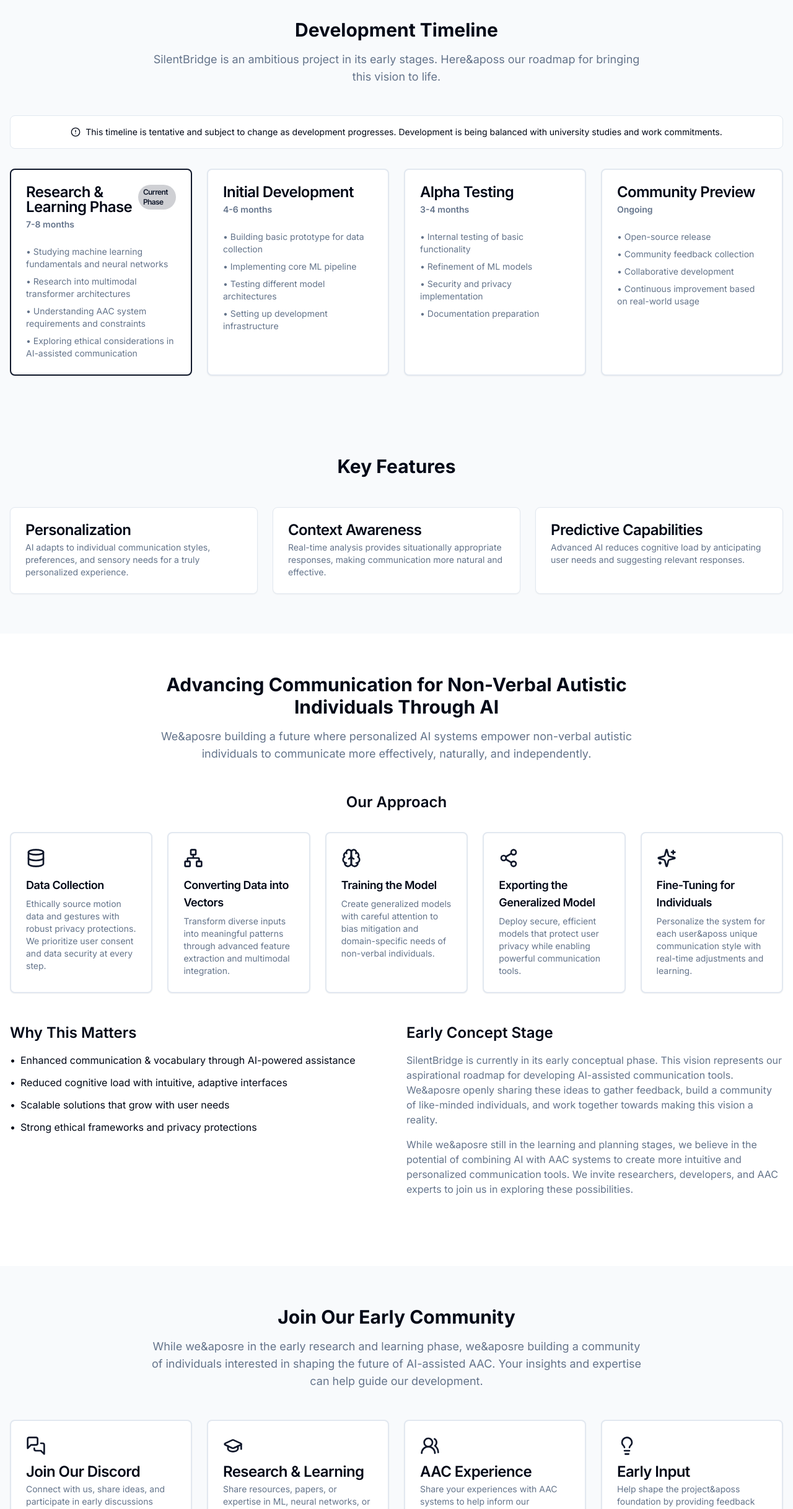
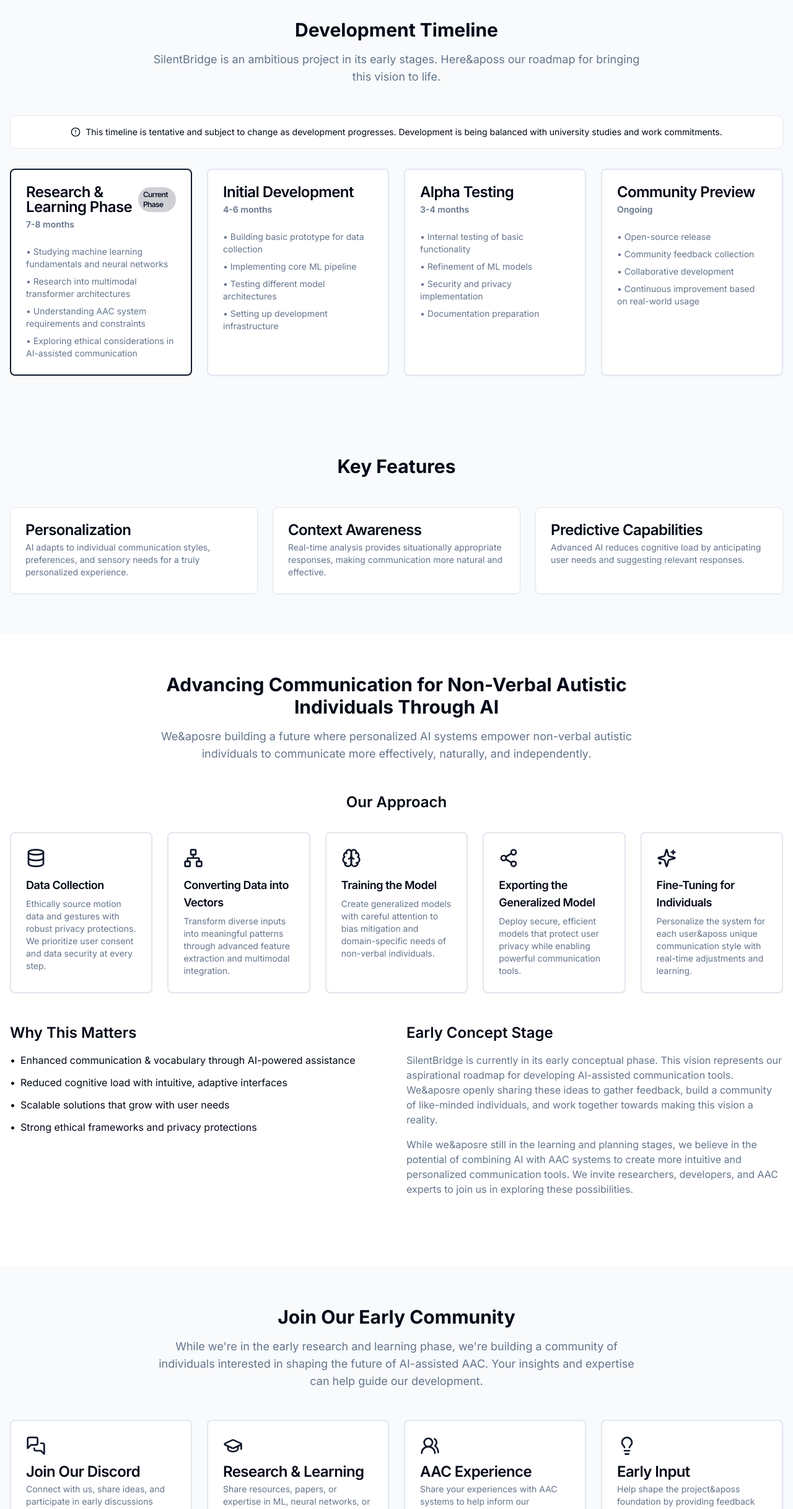
Before and after one commit to KaidenLarsen/silentbridge, a Next.js app: page / in a window 1280 px wide. Shown: the part 675-3109 px from the top of the page at 62% size. Built offline with nearby package versions, Linux system fonts and the light colour scheme.

Commit message:
fixed some improperly displaying text

```diff
--- a/src/components/home/contributing-section.tsx
+++ b/src/components/home/contributing-section.tsx
@@ -38,7 +38,7 @@
         <div className="text-center mb-12">
           <h2 className="text-3xl font-bold mb-4">Join Our Early Community</h2>
           <p className="text-lg text-muted-foreground max-w-[800px] mx-auto">
-            While we&aposre in the early research and learning phase, we&aposre building a community of
+            While we're in the early research and learning phase, we're building a community of
             individuals interested in shaping the future of AI-assisted AAC. Your insights and
             expertise can help guide our development.
           </p>
--- a/src/components/home/timeline-section.tsx
+++ b/src/components/home/timeline-section.tsx
@@ -72,7 +72,7 @@
           {phases.map((phase) => (
             <Card key={phase.title} className={`border-2 ${phase.current ? 'border-primary' : ''}`}>
               <CardHeader>
-                <CardTitle className="flex justify-between items-start">
+                <CardTitle className="flex justify-between items-center">
                   <span>{phase.title}</span>
                   {phase.current && (
                     <span className="text-xs bg-primary/20 text-primary px-2 py-1 rounded-full">
```
